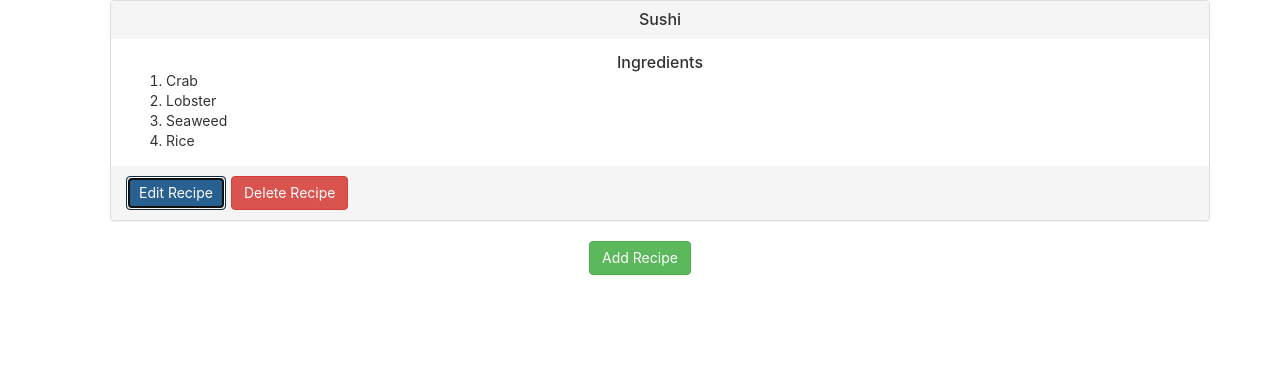
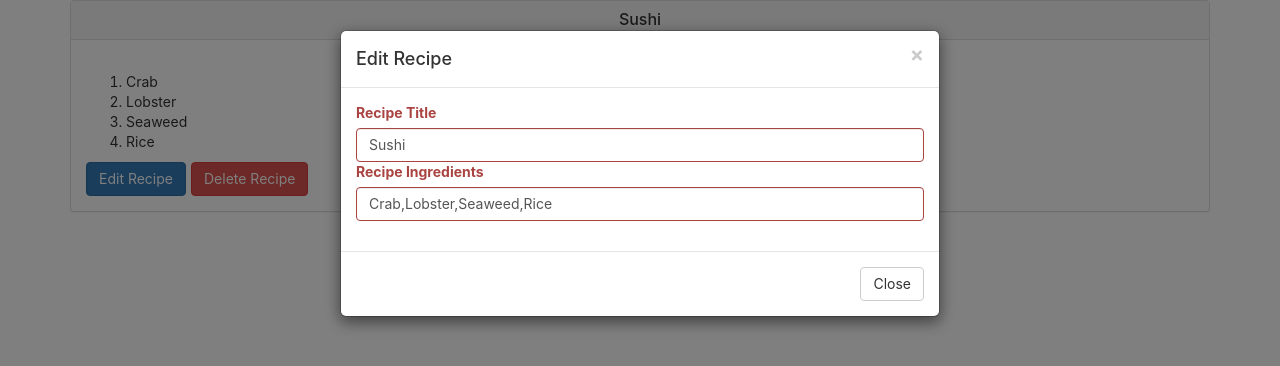
Before and after one commit to brendanpettis/Coding-Challenge, a React (Create React App) app: page / in a window 1280 px wide. Both pictures are taken after a click on the button "Edit Recipe". Shown: the top 366 px of the page. Built offline with nearby package versions, Linux system fonts and the light colour scheme.

Commit message:
Formatted

```diff
--- a/src/App.js
+++ b/src/App.js
@@ -1,15 +1,11 @@
 import React, { Component } from 'react';
 import './App.css';
-import Accordion from 'react-bootstrap/lib/Accordion'
-import Panel from 'react-bootstrap/lib/Panel'
 import Button from 'react-bootstrap/lib/Button'
-import ButtonToolbar from 'react-bootstrap/lib/ButtonToolbar'
 import Modal from 'react-bootstrap/lib/Modal'
 import FormGroup from 'react-bootstrap/lib/FormGroup'
 import ControlLabel from 'react-bootstrap/lib/ControlLabel'
 import FormControl from 'react-bootstrap/lib/FormControl'
 import RecipeList from './components/RecipeList/RecipeList'
-
 
 class App extends Component {
   state={
@@ -23,8 +19,11 @@ class App extends Component {
       }
     ],
     showAdd: false,
+    showEdit: false,
+    currentIndex: 0,
     latestRecipe: {id: '', title: '', description:'', ingredients: [], steps:[]}
   }
+
   componentDidMount() {
     try {
       const json = localStorage.getItem('recipes');
@@ -76,29 +75,87 @@ class App extends Component {
   close = () => {
     if(this.state.showAdd){
       this.setState({showAdd: false});
+    } else if (this.state.showEdit){
+      this.setState({showEdit: false});
     }
   }
 
-  open = (state) => {
+  open = (state, currentIndex) => {
     this.setState({[state]: true});
+    this.setState({[currentIndex]: true});
   }
 
   deleteRecipe = title => {
     let recipes = this.state.recipes.slice();
-    recipes = recipes.filter((recipe) => recipe.title != title);
+    recipes = recipes.filter((recipe) => recipe.title !== title);
     this.setState({recipes});
   }
 
+  updateRecipeTitle(title, currentIndex) {
+    let recipes = this.state.recipes.slice();
+    recipes[currentIndex] = {id: recipes[currentIndex].id, title: title, ingredients: recipes[currentIndex].ingredients}
+    this.setState({recipes});
+  }
+
+  updateRecipeIngredients(ingredients, currentIndex) {
+    let recipes = this.state.recipes.slice();
+    recipes[currentIndex] = {id: recipes[currentIndex].id, title: recipes[currentIndex].title, ingredients: ingredients}
+    this.setState({recipes});
+  }
+
+  // TODO FILL THIS OUT
   handleListItemClick = recipe => {
-      alert(`The list item for ${recipe.title} was just clicked`);
+
   }
 
   render() {
-    const {recipes, latestRecipe} = this.state;
-    console.log(latestRecipe);
+    const {recipes, latestRecipe, currentIndex} = this.state;
+
     return (
         <div className="App container">
-          <RecipeList {...this.state} deleteRecipe={this.deleteRecipe} handleListItemClick={this.handleListItemClick} />
+        {recipes.length > 0 && (
+
+          <RecipeList {...this.state} open={this.open} deleteRecipe={this.deleteRecipe} handleListItemClick={this.handleListItemClick} />
+          )
+        }
+
+        {recipes.length > 0 && (
+          <Modal show={this.state.showEdit} onHide={this.close}>
+          <Modal.Header closeButton>
+            <Modal.Title>Edit Recipe</Modal.Title>
+          </Modal.Header>
+          <Modal.Body>
+              <FormGroup controlId='formBasicText'
+              validationState={this.getValidationState()}
+              >
+                <ControlLabel>Recipe Title</ControlLabel>
+                <FormControl
+                  type='text'
+                  value={recipes[currentIndex].title}
+                  placeholder='Enter Recipe Name'
+                  onChange = {(event) => this.updateRecipeTitle(event.target.value, currentIndex)}
+                >
+                </FormControl>
+                <FormGroup controlId='formControlsTextarea'>
+                <ControlLabel>Recipe Ingredients</ControlLabel>
+
+                <FormControl
+                  type='textarea'
+                  placeholder='Enter Recipe Ingredients (Separate with Commas)'
+                  onChange = {(event) => this.updateRecipeIngredients(event.target.value.split(','), currentIndex)}
+                  value={recipes[currentIndex].ingredients}
+                >
+                </FormControl>
+              </FormGroup>
+              </FormGroup>
+          </Modal.Body>
+          <Modal.Footer>
+          <Button onClick={this.close}>Close</Button>
+        </Modal.Footer>
+        </Modal>
+
+          )
+        }
 
         <Modal show={this.state.showAdd} onHide={this.close}>
         <Modal.Header closeButton>
@@ -130,10 +187,11 @@ class App extends Component {
             </FormGroup>
         </Modal.Body>
         <Modal.Footer>
-              <Button bsStyle='success' onClick={(event)=> this.saveNewRecipe(latestRecipe)}>Save</Button>
+            <Button bsStyle='success' onClick={()=> this.saveNewRecipe(latestRecipe)}>Save</Button>
         </Modal.Footer>
       </Modal>
-          <Button bsStyle='success' onClick={(event)=> this.open('showAdd')}>Add Recipe</Button>
+
+          <Button bsStyle='success' onClick={()=> this.open('showAdd')}>Add Recipe</Button>
         </div>
         );
     }
--- a/src/components/ListItem/ListItem.js
+++ b/src/components/ListItem/ListItem.js
@@ -5,26 +5,33 @@ import ButtonToolbar from 'react-bootstrap/lib/ButtonToolbar'
 import './listItem.css';
 
 class ListItem extends Component {
+    constructor(props, context) {
+        super(props, context);
+
+    this.state = {
+          open: true
+        }
+    }
+
     render() {
         return (
             <Panel onClick={() => this.props.handleListItemClick(this.props)}>
                 <Panel.Heading>
-                    <Panel.Title componentClass='h3'>{this.props.title}</Panel.Title>
+                    <Panel.Title componentClass='h3' toggle>{this.props.title}</Panel.Title>
                 </Panel.Heading>
-                <Panel.Body>
+
+                    <Panel.Body collapsible>
                         <Panel.Title componentClass='h4'>Ingredients</Panel.Title>
                         <ol>
                             {
                                 this.props.ingredients.map((item) => <li key={item}>{item}</li>)
                             }
                         </ol>
-                </Panel.Body>
-                <Panel.Footer>
                         <ButtonToolbar>
-                        <Button bsStyle='primary'>Edit Recipe</Button>
+                        <Button bsStyle='primary' onClick={() => this.props.open("showEdit", this.idx)}>Edit Recipe</Button>
                         <Button bsStyle='danger' onClick={() => this.props.deleteRecipe(this.props.title)}>Delete Recipe</Button>
                     </ButtonToolbar>
-                </Panel.Footer>
+                    </Panel.Body>
             </Panel>
         );
     }
--- a/src/components/RecipeList/RecipeList.js
+++ b/src/components/RecipeList/RecipeList.js
@@ -1,22 +1,21 @@
 import React, { Component } from 'react';
 import ListItem from '../ListItem/ListItem';
-import Accordion from 'react-bootstrap/lib/Accordion';
+import PanelGroup from 'react-bootstrap/lib/PanelGroup';
 
 class RecipeList extends Component {
     render() {
         return (
-            <Accordion id='main-accordian'>
-                <ol>
+            <PanelGroup accordion id='main-accordian'>
                     {
                         this.props.recipes.map((recipe, idx) =>
                             <ListItem key={idx} {...recipe}
+                                open={this.props.open}
                                 deleteRecipe={this.props.deleteRecipe}
                                 handleListItemClick={this.props.handleListItemClick}
                             />
                         )
                     }
-                </ol>
-            </Accordion>
+            </PanelGroup>
         );
     }
 }
```
Lines whose indentation alone changed are shown as unchanged.
